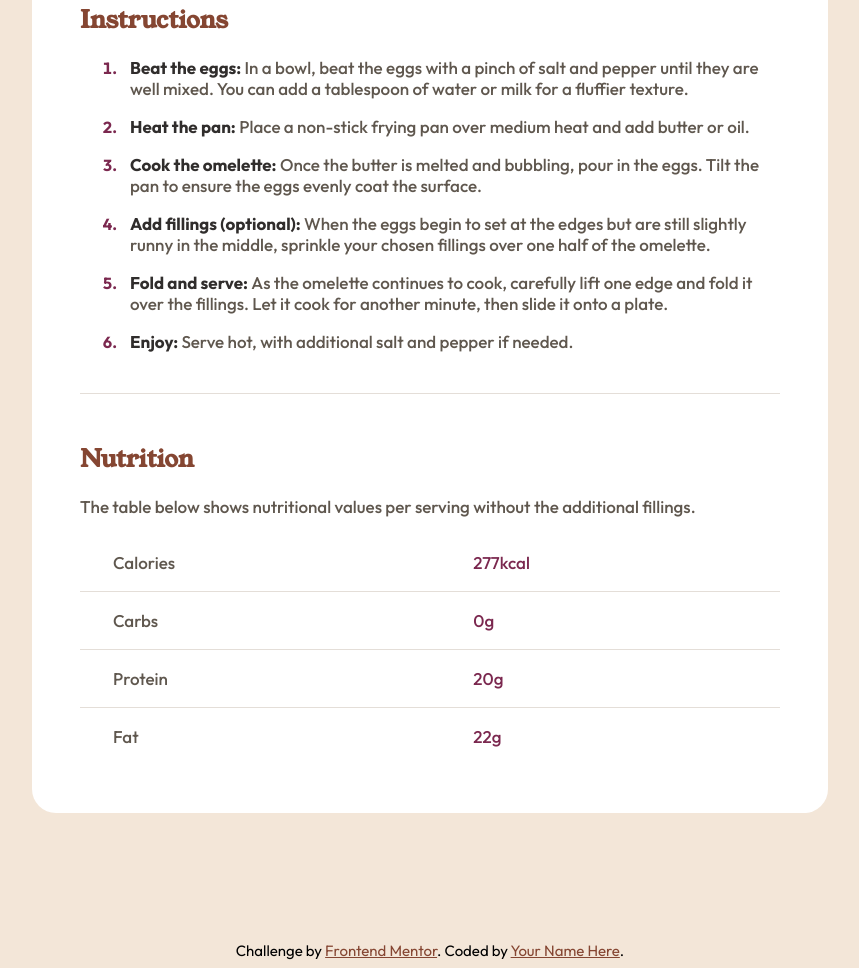
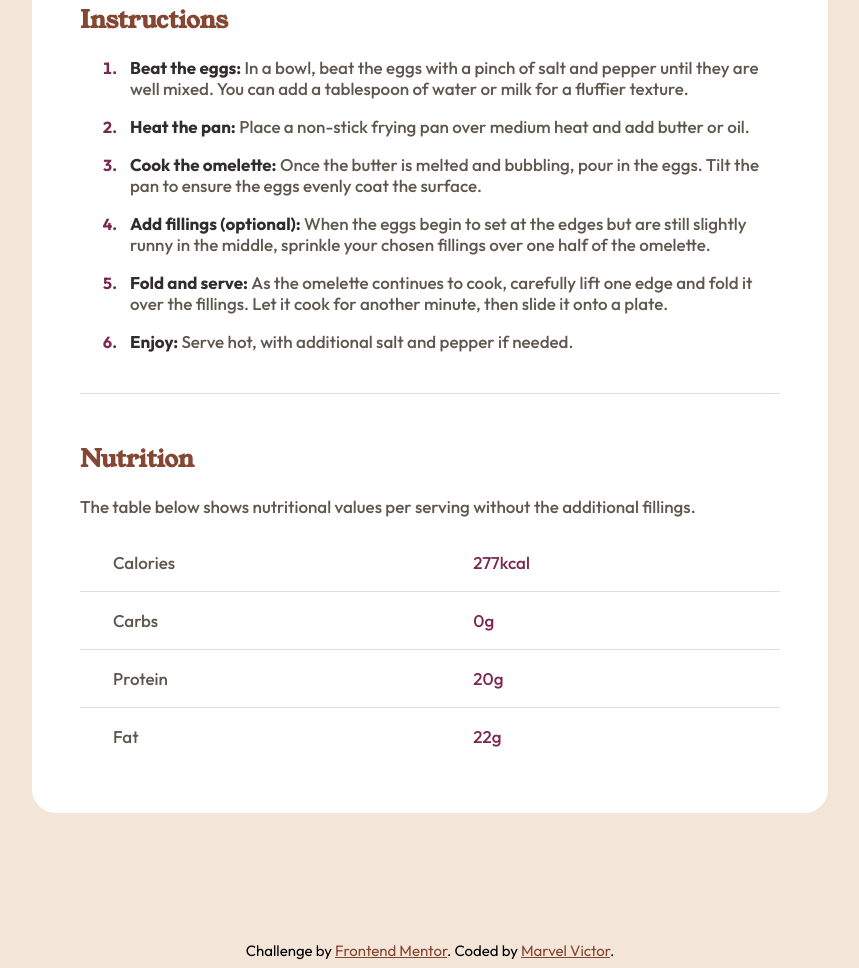
Before and after one commit to Mharvel13/Recipe-Page, a plain HTML site: page index.html in a window 1280 px wide. Shown: the part 1254-2222 px from the top of the page, without its empty margins (210-1069 px from the left). Drawn offline with Linux system fonts and the light colour scheme.

Commit message:
Added screenshot and Edited ReadMe

```diff
--- a/index.html
+++ b/index.html
@@ -151,7 +151,7 @@
                 href="https://www.frontendmentor.io?ref=challenge"
                 target="_blank"
                 >Frontend Mentor</a
-            >. Coded by <a href="#">Your Name Here</a>.
+            >. Coded by <a href="https://www.frontendmentor.io/profile/Mharvel13" target="_blank">Marvel Victor</a>.
         </div>
     </body>
 </html>
```
Also changed, not shown: screenshot/desktop.png (added), screenshot/mobile.png (added), 2 other files.
